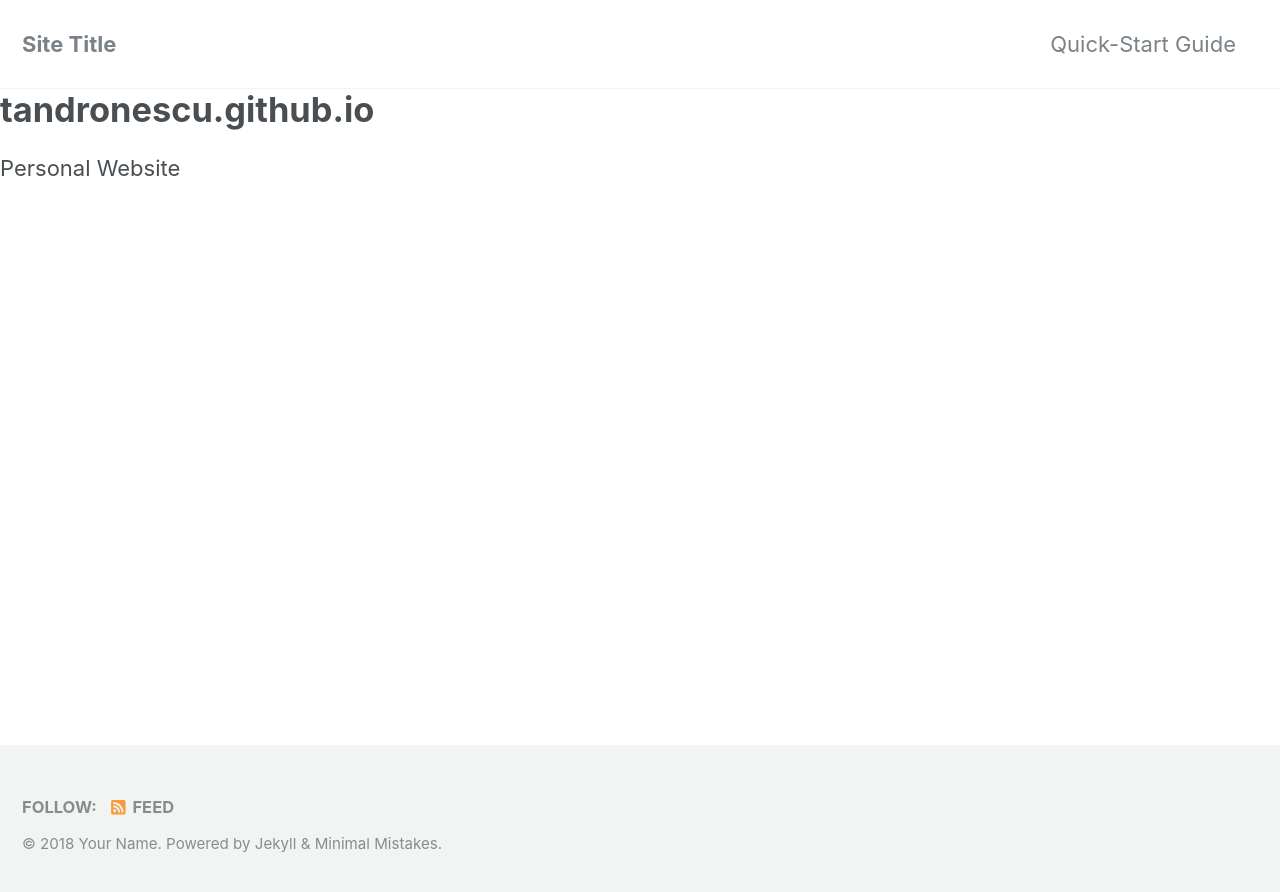
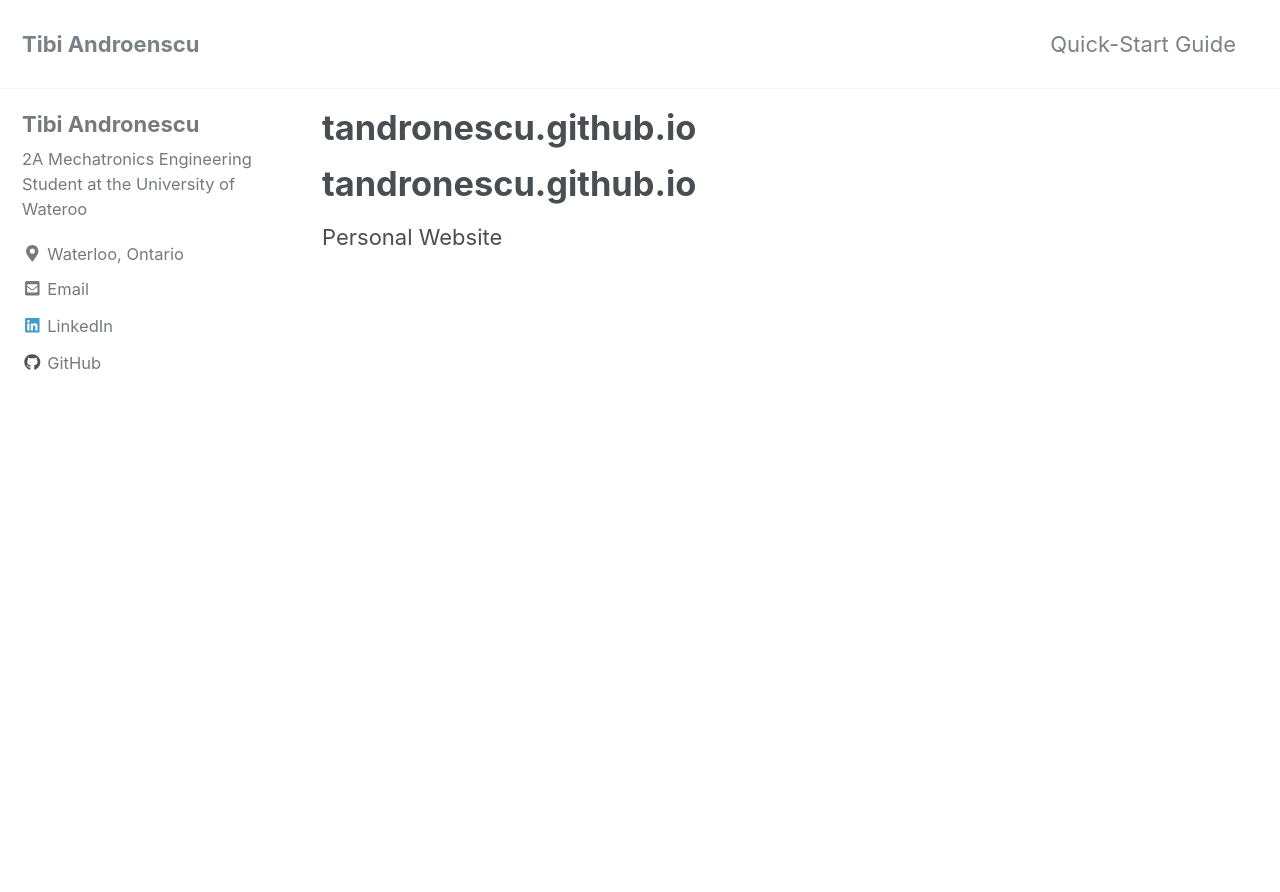
Before and after one commit to tandronescu/tandronescu.github.io, a Jekyll site: the page built from Old HTML and CSS Files/README.md, in a window 1280 px wide and 900 px high. Shown: the top 892 px of the window. Built offline with Jekyll 4.4.1, drawn with Linux system fonts in a browser that asks for light colours; nearby versions of some CDN libraries; our own code applies the rules of GitHub Pages for plain Markdown files; some of the changed text lies outside the part shown.

Commit message:
Added custom page functionality

```diff
--- a/_config.yml
+++ b/_config.yml
@@ -16,10 +16,10 @@ minimal_mistakes_skin    : "default" # "air", "aqua", "contrast", "dark", "dirt"
 
 # Site Settings
 locale                   : "en-US"
-title                    : "Site Title"
+title                    : "Tibi Androenscu"
 title_separator          : "-"
-name                     : "Your Name"
-description              : "An amazing website."
+name                     : "Tibi Andronescu"
+description              : "Personal Website"
 url                      : # the base hostname & protocol for your site e.g. "https://mmistakes.github.io"
 baseurl                  : # the subpath of your site, e.g. "/blog"
 repository               : # GitHub username/repo-name e.g. "mmistakes/minimal-mistakes"
@@ -100,11 +100,11 @@ analytics:
 
 # Site Author
 author:
-  name             : "Your Name"
+  name             : "Tibi Andronescu"
   avatar           : # path of avatar image, e.g. "/assets/images/bio-photo.jpg"
-  bio              : "I am an amazing person."
-  location         : "Somewhere"
-  email            :
+  bio              : "2A Mechatronics Engineering Student at the University of Wateroo"
+  location         : "Waterloo, Ontario"
+  email            : "taandron@edu.uwaterloo.ca"
   uri              :
   home             : # null (default), "absolute or relative url to link to author home"
   bitbucket        :
@@ -113,13 +113,13 @@ author:
   flickr           :
   facebook         :
   foursquare       :
-  github           :
+  github           : "tandronescu"
   gitlab           :
   google_plus      :
   keybase          :
   instagram        :
   lastfm           :
-  linkedin         : # "john-doe-12345678" (the last part of your profile url, e.g. https://www.linkedin.com/in/john-doe-12345678)
+  linkedin         : tibi-andronescu # "john-doe-12345678" (the last part of your profile url, e.g. https://www.linkedin.com/in/john-doe-12345678)
   pinterest        :
   soundcloud       :
   stackoverflow    : # "123456/username" (the last part of your profile url, e.g. https://stackoverflow.com/users/123456/username)
@@ -269,3 +269,11 @@ defaults:
       comments: # true
       share: true
       related: true
+
+  #pages
+  - scope:
+      path: ""
+      type: pages
+    values:
+      layout: single
+      author_profile: true
```
